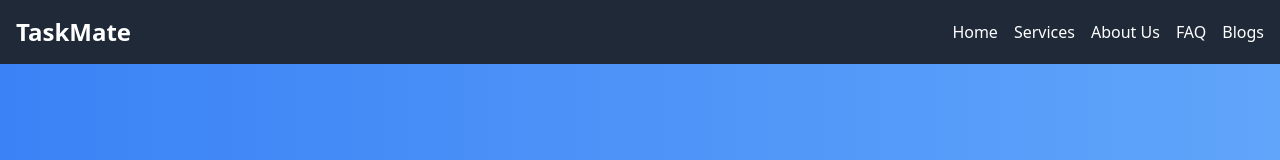
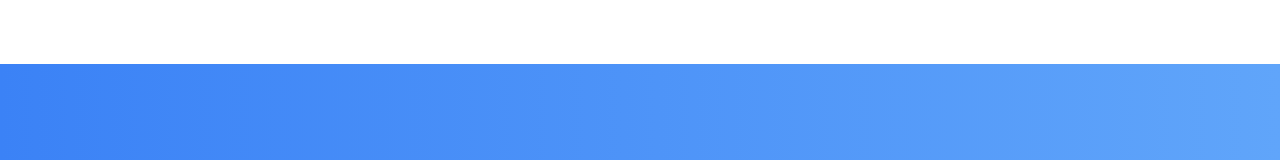
Before and after one commit to shreyathummar71/TaskMate_Frontend, a React (Vite) app: page / in a window 1280 px wide. Shown: the top 160 px of the page. Built offline with nearby package versions, Linux system fonts and the light colour scheme; a web font is replaced by a local one.

Commit message:
add Herosection in next div of Header

```diff
--- a/src/components/Header.jsx
+++ b/src/components/Header.jsx
@@ -3,7 +3,7 @@ import HeroSection from "./HeroSection";
 const Header = () => {
   return (
     <>
-      <div className="bg-gray-800 p-4 flex justify-between items-center">
+      <div className="tertiary p-4 flex justify-between items-center">
         <h1 className="text-white text-2xl font-bold">TaskMate</h1>
         <nav>
           <ul className="flex space-x-4">
```
